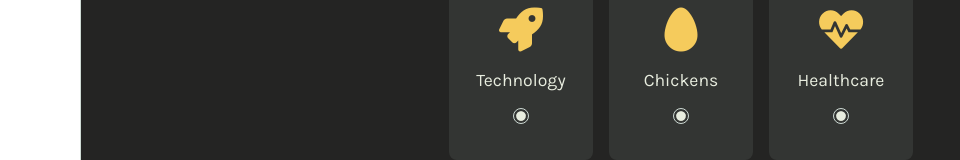
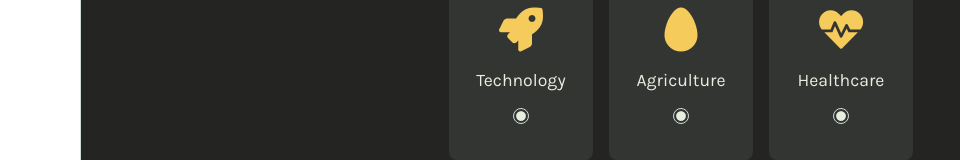
Before and after one commit to nathan-pham/PersonalWebsite, a Next.js app: page /contact in a window 1280 px wide. Shown: the part 384-544 px from the top of the page, without its empty margins (0-960 px from the left). Built offline with nearby package versions, Linux system fonts and the light colour scheme.

Commit message:
chicken => agriculture

```diff
--- a/pages/contact.js
+++ b/pages/contact.js
@@ -51,7 +51,7 @@ const Contact = () => {
           <Input name="Timeline" />
           <div className="triple flex full-width">
             <Card icon="rocket" name="Technology" />
-            <Card icon="egg" name="Chickens" />
+            <Card icon="egg" name="Agriculture" />
             <Card icon="heartbeat" name="Healthcare" />
           </div>
           <Input type="textarea" name="More Information" />
```
